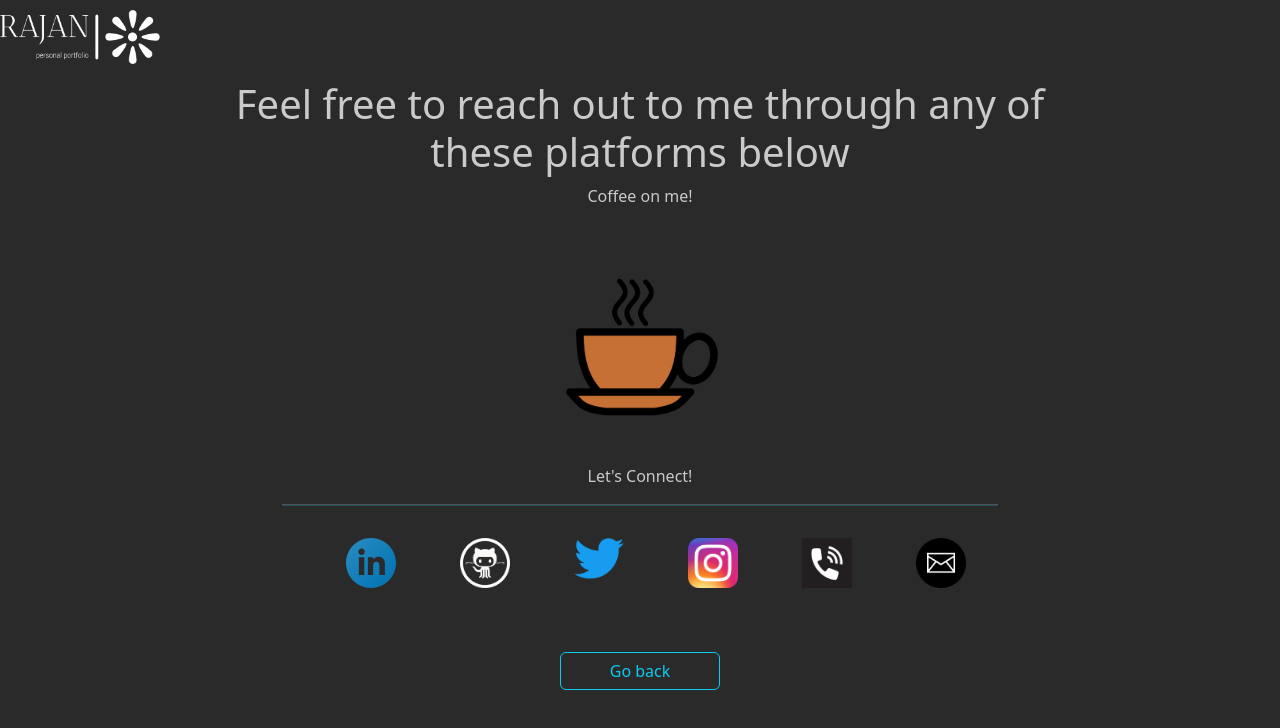
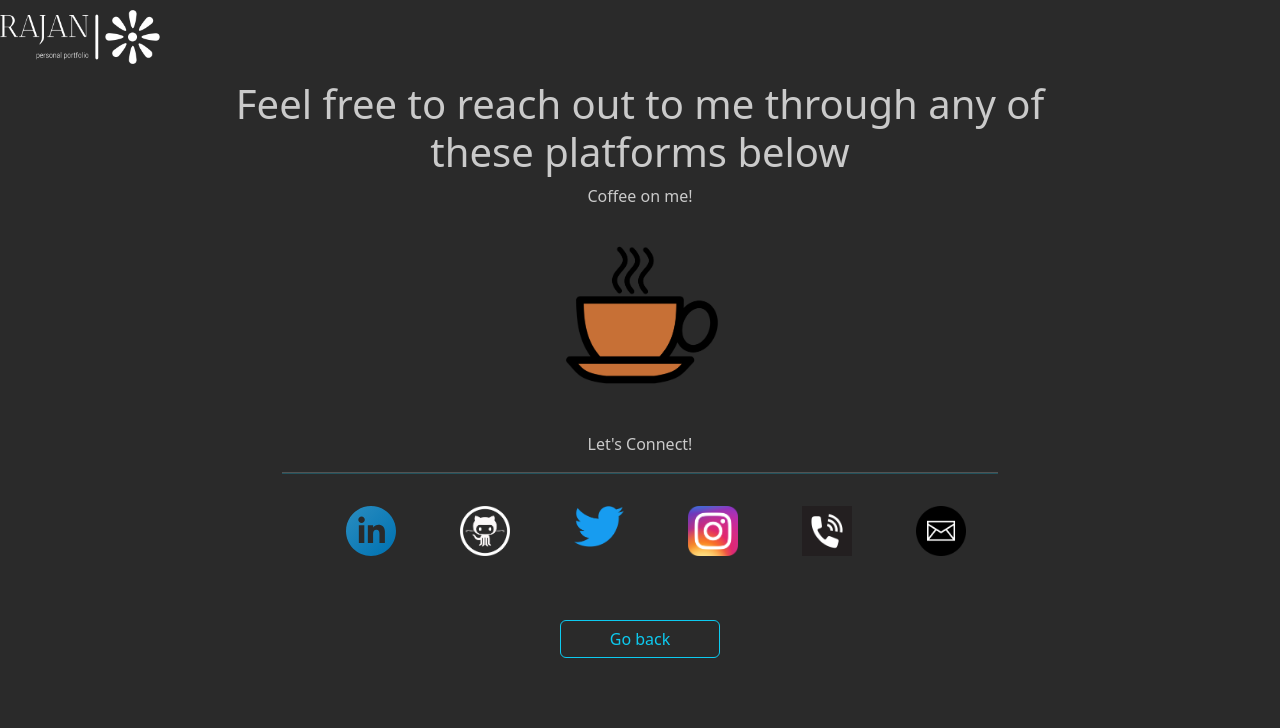
Before and after one commit to Rajan1902/rajan-portfolio, a React (Create React App) app: page /collab in a window 1280 px wide. Shown: the top 728 px of the page. Built offline with nearby package versions, Linux system fonts and the light colour scheme.

Commit message:
update app.scss

```diff
--- a/src/App.scss
+++ b/src/App.scss
@@ -135,7 +135,7 @@
     text-align: center;
     text-decoration: none;
     width: 50%;
-    height: 35%;
+
     &:hover{
       transform: scaleY(1.1);
       background-color: #0000001f;
@@ -189,7 +189,7 @@ ul{
   margin-bottom: 2rem;
 }
 .coffeeImg{
-  margin-top: 3rem;
+  margin-top: 1rem;
   width: 10rem;
 }
 
```
